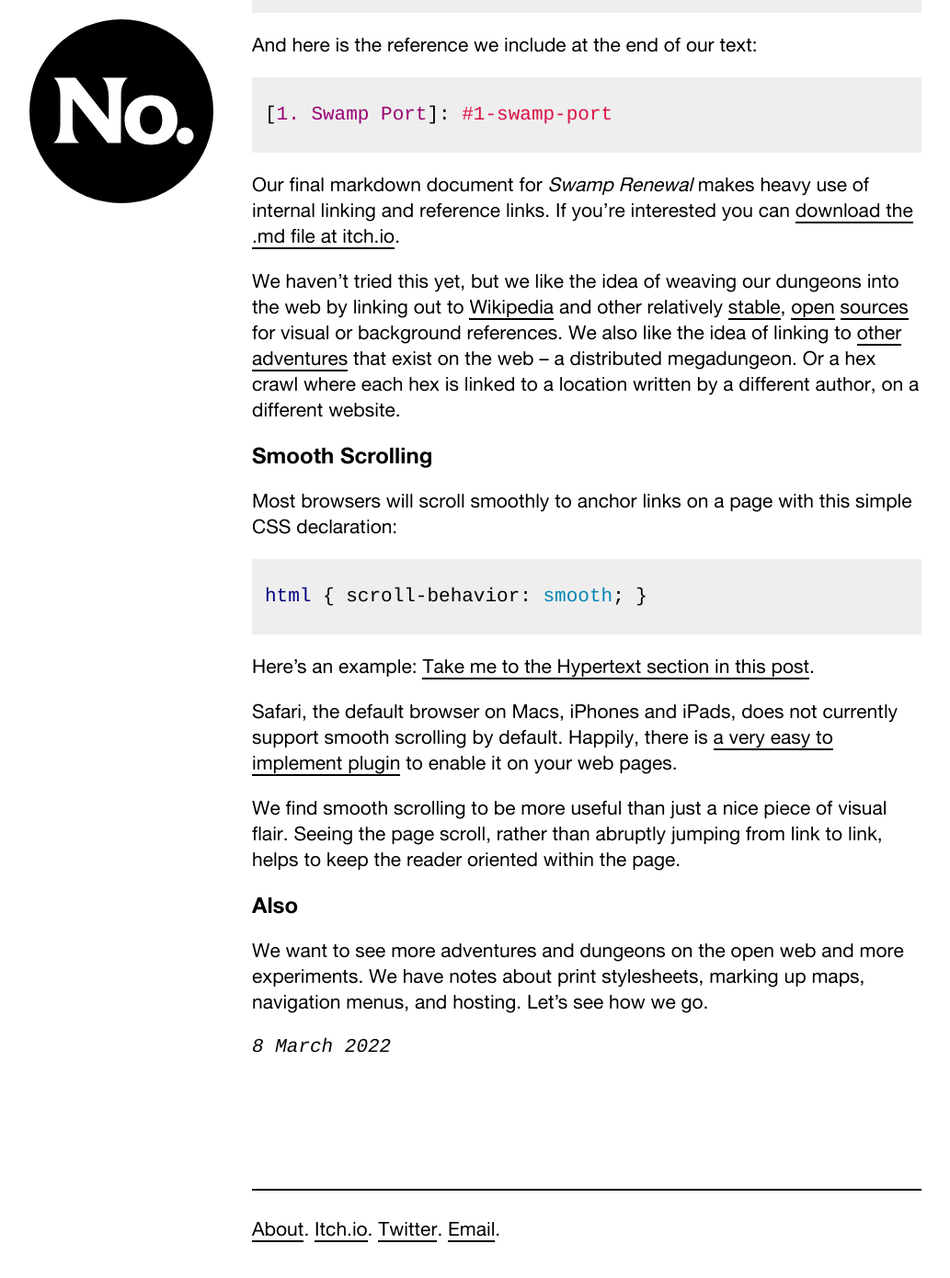
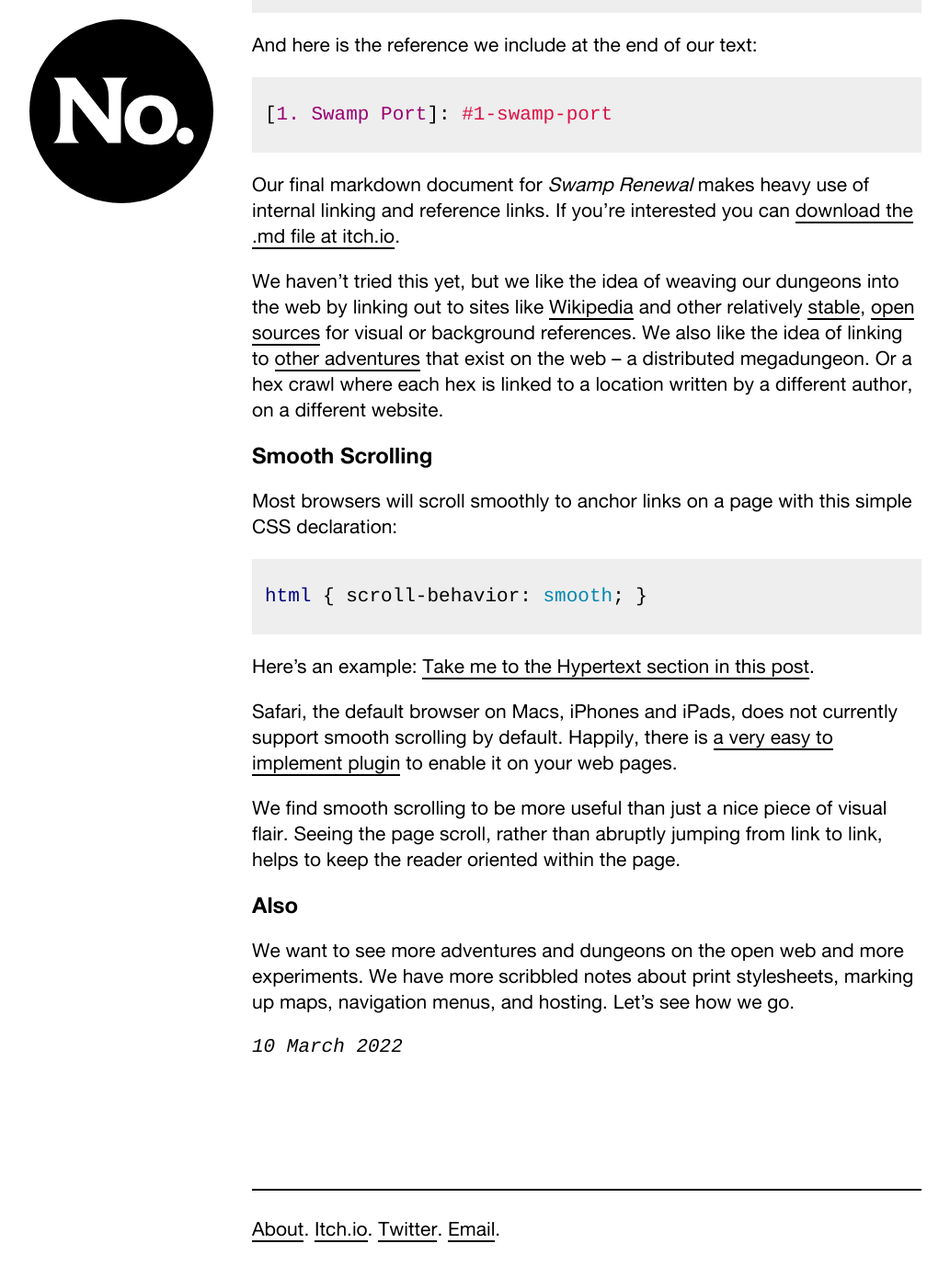
Before and after one commit to numbered-works/numbered-works.github.io, a Jekyll site: the page built from _posts/2022-03-08-html-dungeons-links.md, in a window 1280 px wide and 1400 px high, scrolled down 1662 px. Shown: the top 1390 px of the window at 92% size, without its empty margins (122-1155 px from the left). Built offline with Jekyll 4.4.1, drawn with Linux system fonts in a browser that asks for light colours; some web fonts are replaced.

Commit message:
html dungeon

```diff
--- a/_posts/2022-03-08-html-dungeons-links.md
+++ b/_posts/2022-03-08-html-dungeons-links.md
@@ -1,7 +1,7 @@
 ---
 layout: "note"
 title: "HTML Dungeons: Links"
-date: "2022-03-08 20:14"
+date: "2022-03-10 20:14"
 categories: notes
 tags: [html, dungeons, design, maps]
 type: long
@@ -48,7 +48,7 @@
 
 Our final markdown document for *Swamp Renewal* makes heavy use of internal linking and reference links. If you're interested you can [download the .md file at itch.io](https://numbered-works.itch.io/swamp-renewal).
 
-We haven't tried this yet, but we like the idea of weaving our dungeons into the web by linking out to [Wikipedia](https://en.wikipedia.org/wiki/Great_Stink) and other relatively [stable](https://www.ubu.com/film/schwartz-lillian_ufo.html), [open](https://www.gutenberg.org/files/16269/16269-h/16269-h.htm) [sources](https://search.museumplantinmoretus.be/details/collect/390061) for visual or background references. We also like the idea of linking to [other adventures](https://www.dungeonresearch.com/barrow-of-the-elf-king) that exist on the web -- a distributed megadungeon. Or a hex crawl where each hex is linked to a location written by a different author, on a different website.
+We haven't tried this yet, but we like the idea of weaving our dungeons into the web by linking out to sites like [Wikipedia](https://en.wikipedia.org/wiki/Great_Stink) and other relatively [stable](https://www.ubu.com/film/schwartz-lillian_ufo.html), [open](https://www.gutenberg.org/files/16269/16269-h/16269-h.htm) [sources](https://search.museumplantinmoretus.be/details/collect/390061) for visual or background references. We also like the idea of linking to [other adventures](https://www.dungeonresearch.com/barrow-of-the-elf-king) that exist on the web -- a distributed megadungeon. Or a hex crawl where each hex is linked to a location written by a different author, on a different website.
 
 ## Smooth Scrolling
 
@@ -66,4 +66,4 @@
 
 ## Also
 
-We want to see more adventures and dungeons on the open web and more experiments. We have notes about print stylesheets, marking up maps, navigation menus, and hosting. Let's see how we go.
+We want to see more adventures and dungeons on the open web and more experiments. We have more scribbled notes about print stylesheets, marking up maps, navigation menus, and hosting. Let's see how we go.
```
